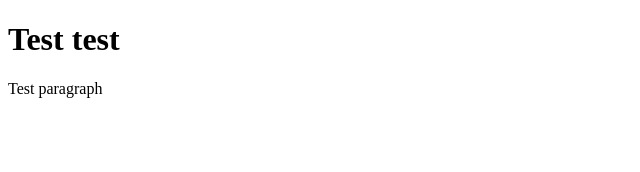
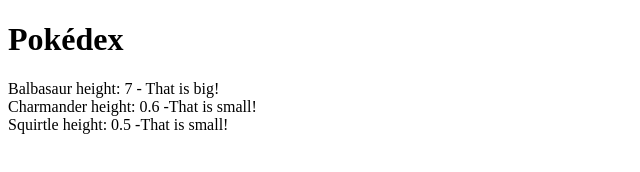
Before and after one commit to Techdaan1/pokedex-js-app, a plain HTML site: page index.html in a window 1280 px wide. Shown: the whole page, without its empty margins (0-640 px from the left). Drawn offline with Linux system fonts and the light colour scheme.

Commit message:
add loop, for and conditional

```diff
--- a/index.html
+++ b/index.html
@@ -7,8 +7,7 @@
     <link href="css/style.css" rel="stylesheet" type="text/css"
 </head>
 <body>
-    <h1>Test test</h1>
-    <p>Test paragraph</p>
+    <h1>Pokédex</h1>
     <script src="js/scripts.js"></script>
 </body>
 </html>
--- a/js/scripts.js
+++ b/js/scripts.js
@@ -10,8 +10,15 @@ let pokemonList = [
     types: 'fire',
 },
 {
-    name: 'squirtle',
+    name: 'Squirtle',
     height: 0.5,
     types: 'water',
 },
 ];
+
+for (let i = 0 ; i < pokemonList.length ; i++){
+    if (pokemonList[i].height < 6)
+    {document.write(pokemonList[i].name + ' height: ' + pokemonList[i].height + " -That is small!</br>")}
+    else
+    {document.write(pokemonList[i].name + ' height: ' + pokemonList[i].height + " - That is big!</br>")};
+}
```
